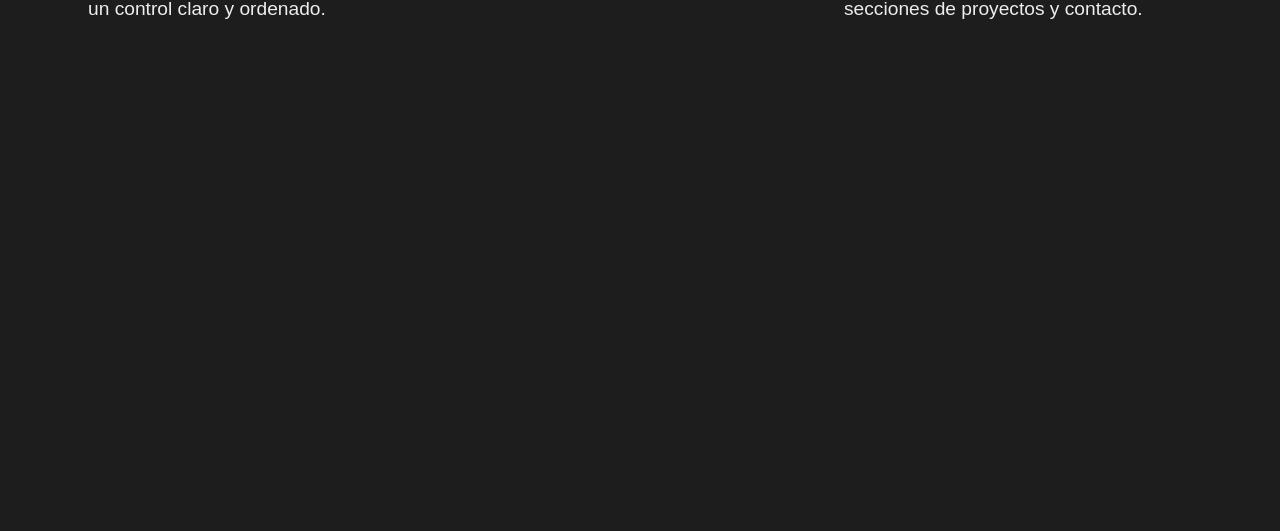
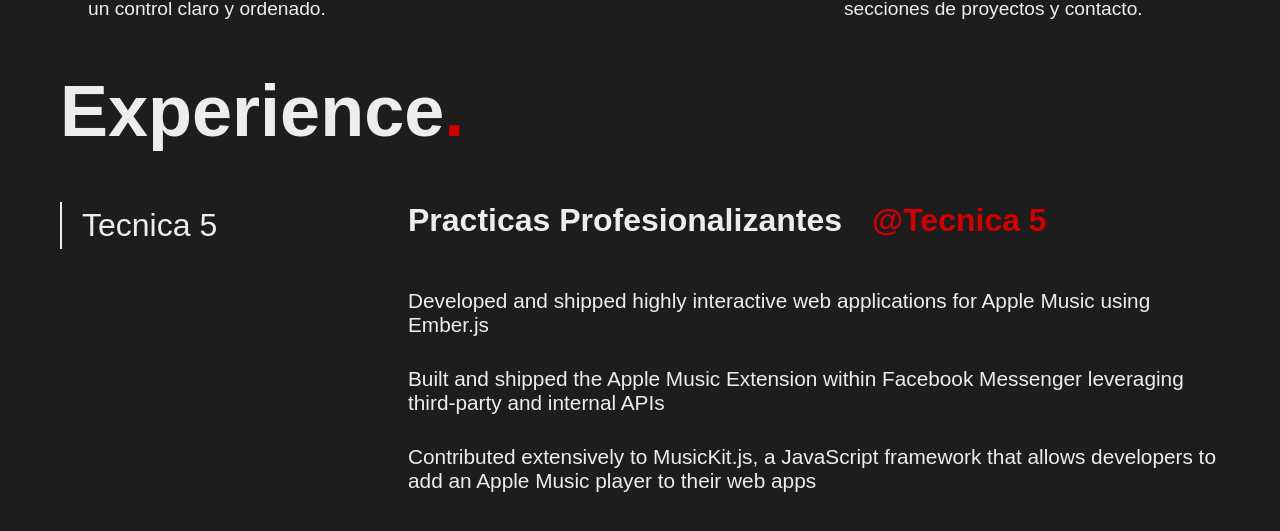
Before and after one commit to LautyDeveloper/lauty-developer, a React (Vite) app: page / in a window 1280 px wide. Shown: the part 1892-2423 px from the top of the page. Before the commit the page ends 1962 px from the top, so only its background shows below. Built offline with nearby package versions, Linux system fonts and the light colour scheme.

Commit message:
desarrollo seccion experiencia

```diff
--- a/src/App.jsx
+++ b/src/App.jsx
@@ -1,4 +1,5 @@
 import "./App.css";
+import Experience from "./views/experience/experience";
 import Hero from "./views/hero/hero";
 import Projects from "./views/projects/projects";
 
@@ -7,6 +8,7 @@
     <>
       <Hero />
       <Projects />
+      <Experience />
     </>
   );
 }
--- /dev/null
+++ b/src/views/experience/experience.css
@@ -0,0 +1,34 @@
+.experience-container {
+  display: flex;
+  justify-content: space-between;
+  align-items: flex-start;
+  padding: 50px 60px;
+  width: 100%;
+  color: var(--fontColor);
+}
+.experience-container .experience-title {
+  border-left: 2px solid var(--fontColor);
+  padding: 5px 20px;
+  font-size: 2rem;
+  color: var(--fontColor);
+}
+.experience-container .experience-information {
+  display: flex;
+  flex-direction: column;
+  gap: 50px;
+  max-width: 70%;
+}
+.experience-container .experience-information .information-header {
+  display: flex;
+  justify-content: flex-start;
+  align-items: center;
+  gap: 30px;
+  font-size: 2rem;
+  font-weight: 600;
+}
+.experience-container .experience-information .information-body {
+  display: flex;
+  flex-direction: column;
+  gap: 30px;
+  font-size: 1.3rem;
+}
--- /dev/null
+++ b/src/views/experience/experience.jsx
@@ -0,0 +1,36 @@
+import React from "react";
+import "./experience.css";
+import SectionsTitle from "../../components/sections-title/sections-title.jsx";
+export default function Experience() {
+  return (
+    <div id="experience">
+      <SectionsTitle title="Experience" />
+      <div className="experience-container">
+        <div className="experience-title">
+          <span>Tecnica 5</span>
+        </div>
+        <div className="experience-information">
+          <div className="information-header">
+            <span>Practicas Profesionalizantes</span>
+            <span className="accent-color">@Tecnica 5</span>
+          </div>
+          <div className="information-body">
+            <p>
+              Developed and shipped highly interactive web applications for
+              Apple Music using Ember.js
+            </p>
+            <p>
+              Built and shipped the Apple Music Extension within Facebook
+              Messenger leveraging third-party and internal APIs
+            </p>
+            <p>
+              Contributed extensively to MusicKit.js, a JavaScript framework
+              that allows developers to add an Apple Music player to their web
+              apps
+            </p>
+          </div>
+        </div>
+      </div>
+    </div>
+  );
+}
```
